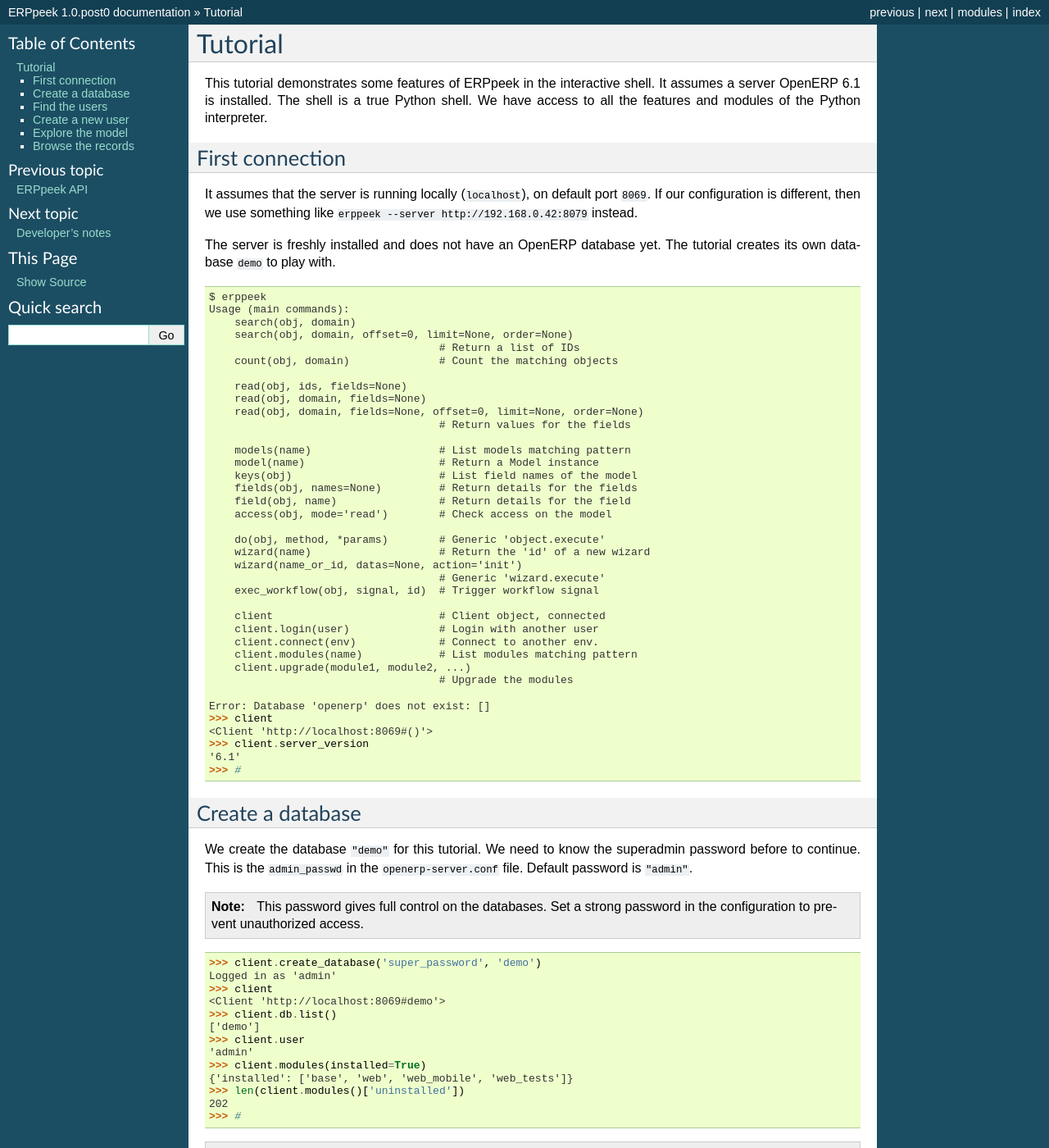
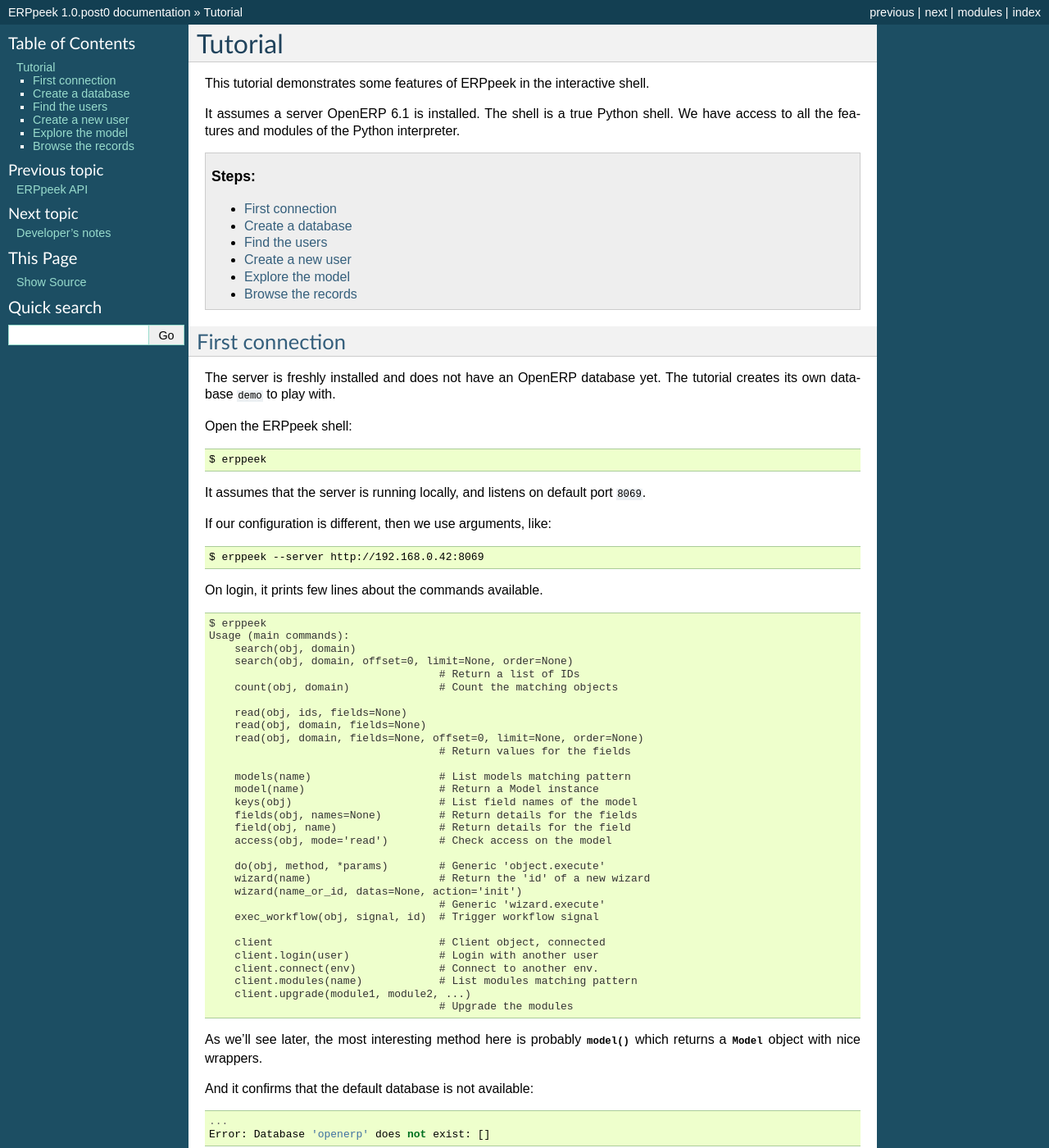
Before and after one commit to tinyerp/erppeek, a Sphinx documentation site: the page built from docs/tutorial.rst, in a window 1280 px wide and 1400 px high. Shown: the whole window at 82% size. Built offline with Sphinx 7.4.7, drawn with Linux system fonts in a browser that asks for light colours; pages that are not in the unit, such as notebooks, are missing from menus; some of the changed text lies outside the part shown.

Commit message:
organize the tutorial

```diff
--- a/docs/tutorial.rst
+++ b/docs/tutorial.rst
@@ -5,21 +5,35 @@
 ========
 
 This tutorial demonstrates some features of ERPpeek in the interactive shell.
+
 It assumes a server OpenERP 6.1 is installed.
 The shell is a true Python shell.  We have access to all the features and
 modules of the Python interpreter.
+
+.. contents:: Steps:
+   :local:
+   :backlinks: top
 
 
 First connection
 ----------------
 
-It assumes that the server is running locally (``localhost``), on default port
-``8069``.  If our configuration is different, then we use something like
-``erppeek --server http://192.168.0.42:8079`` instead.
-
 The server is freshly installed and does not have an OpenERP database yet.
 The tutorial creates its own database ``demo`` to play with.
 
+Open the ERPpeek shell::
+
+    $ erppeek
+
+It assumes that the server is running locally, and listens on default
+port ``8069``.
+
+If our configuration is different, then we use arguments, like::
+
+    $ erppeek --server http://192.168.0.42:8069
+
+
+On login, it prints few lines about the commands available.
 
 .. sourcecode:: pycon
 
@@ -55,7 +69,17 @@
         client.upgrade(module1, module2, ...)
                                         # Upgrade the modules
 
+As we'll see later, the most interesting method here is probably
+:meth:`~Client.model` which returns a :class:`Model` object with nice
+wrappers.
+
+And it confirms that the default database is not available::
+
+    ...
     Error: Database 'openerp' does not exist: []
+
+Though, we have a connected client, ready to use::
+
     >>> client
     <Client 'http://localhost:8069#()'>
     >>> client.server_version
@@ -356,4 +380,6 @@
 ..
     ResCountry.browse(['code > Y'], order='code ASC').read('%(code)s %(name)s')
 
-...
+... the tutorial is done.
+
+Jump to the :doc:`api` for further details.
```
